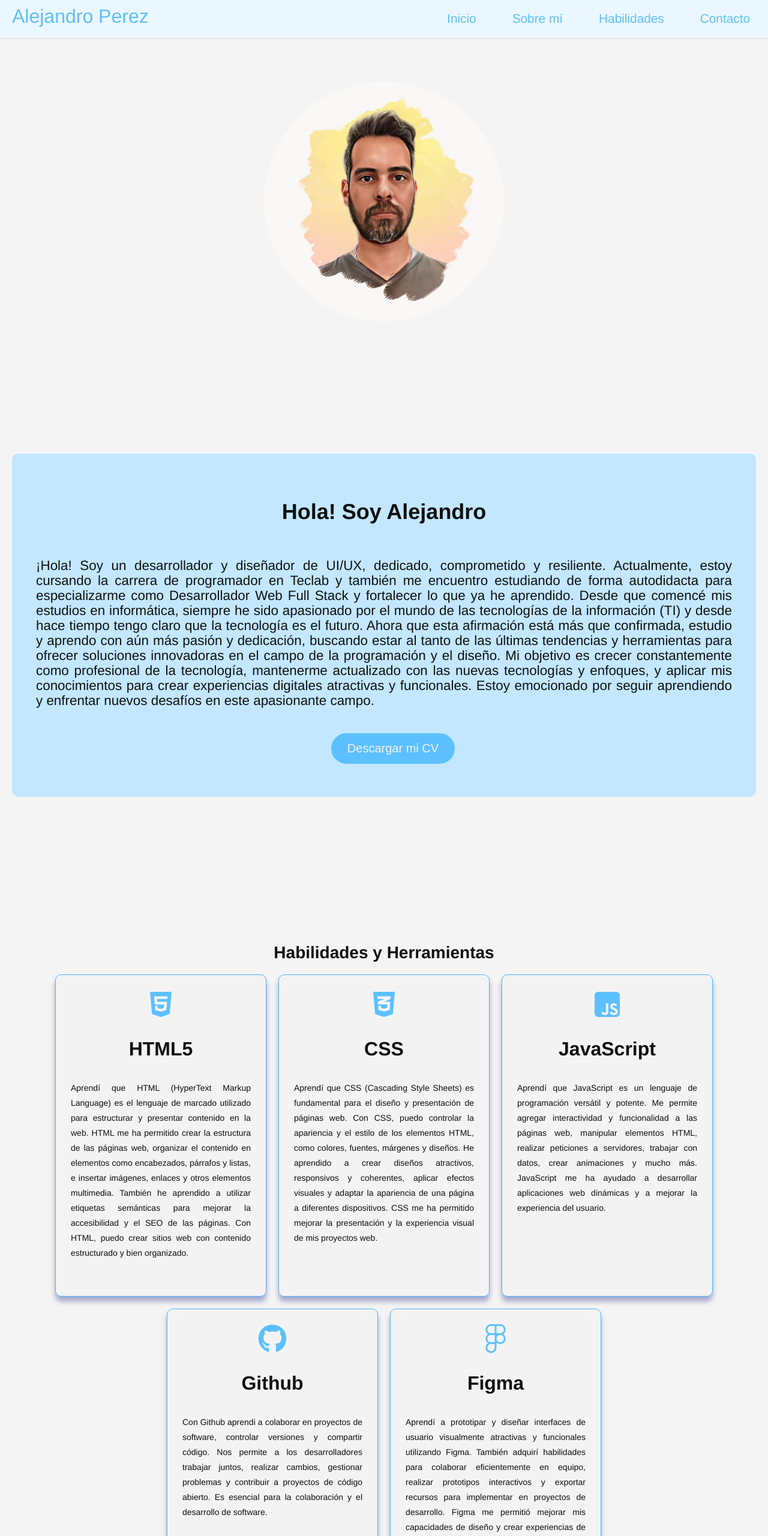
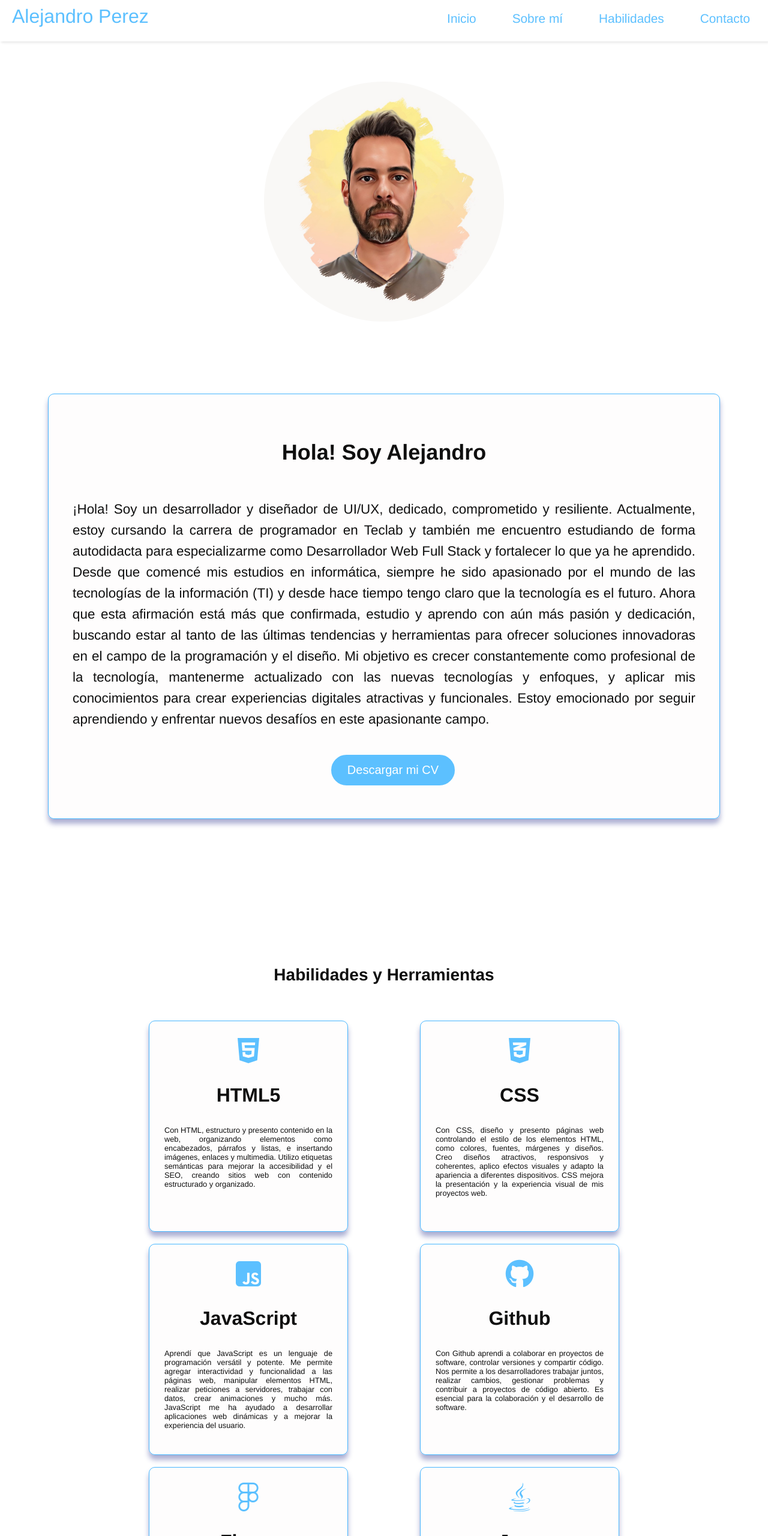
Before and after one commit to ajmpc24/proyecto-2-cod-latam, a plain HTML site: page index.html in a window 1280 px wide. Shown: the top 2560 px of the page at 60% size. Drawn offline with Linux system fonts and the light colour scheme.

Commit message:
terminado proyecto 2

```diff
--- a/css/styles.css
+++ b/css/styles.css
@@ -1,7 +1,7 @@
 body {
     margin: 0;
     font-family: Helvetica, sans-serif;
-    background-color: #f4f4f4;
+    /* background-color: #f4f4f4; */
 }
 
 h1 {
@@ -10,12 +10,13 @@ h1 {
 
 h2 {
     font-size: 28px;
+    padding-bottom: 40px;
 }
 
 p {
     font-size: 1.4rem;
     font-weight: 500;
-    line-height: 25px;
+    line-height: 35px;
     padding: 20px 0 20px 0;
     text-align: justify;
 }
@@ -27,13 +28,22 @@ a {
 
 /* header */
 .header {
-    background-color: #EBF7FF;
-    box-shadow: 1px 1px 4px 0 rgba(0, 0, 0, .1);
     position: fixed;
     width: 100%;
+    height: 70px;
     z-index: 3;
     top: -1px;
+    background-color: #ffffff;
+    box-shadow: 2px 2px 4px 0 rgba(0, 0, 0, .1);
 }
+
+.header a {
+    display: flex;
+    top: 700px;
+    align-items: center;
+    justify-content: center;
+}
+
 
 /* Imagen central de la web */
 .image-web img {
@@ -48,7 +58,7 @@ a {
     border: 2px solid #5CC0FF;
     padding: 12px 25px;
     border-radius: 30px;
-    color: #f1f1f1;
+    color: #ffffff;
     background: #5CC0FF;
     margin-left: 30px;
     margin-bottom: 15px;
@@ -59,14 +69,20 @@ a {
 
 .button:hover {
     color: #5CC0FF;
-    background: #f1f1f1;
+    background: #ffffff;
 }
 
 /* Centrado de todos los contenedores */
 .section-1,
 .section-2,
 .image-web,
-.social-networks {
+.social-networks-div {
+    display: flex;
+    justify-content: center;
+    text-align: center;
+}
+
+.social-networks h2 {
     display: flex;
     justify-content: center;
     text-align: center;
@@ -74,23 +90,25 @@ a {
 
 /* Sobre mi / habilidades */
 .section-1,
-.section-2 {
+.section-2,
+.social-networks {
     color: #0f0f0f;
-    margin: 180px 20px 0 20px;
+    margin: 180px 40px 0 40px;
     padding: 40px;
-    border-radius: 10px;
     min-width: auto;
+
 }
 
 /* BG color Sobre mi  */
 .section-1 {
-    background-color: #C2E7FF;
+    margin: 80px;
+    border: 1px solid #47B6FF;
+    border-radius: 10px;
+    background: rgba(245, 242, 242, 0.15);
+    box-shadow: 0 8px 8px 0 rgba(31, 38, 135, 0.37);
+    backdrop-filter: blur(8px);
 }
 
-/* NG color habilidades */
-.section-2 {
-    /* background-color: #99D6FF; */
-}
 
 .section-2 {
     text-align: center;
@@ -108,16 +126,16 @@ a {
 }
 
 .card {
-    width: 300px;
+    width: 280px;
+    height: 300px;
     padding: 25px;
+    margin: 0 50px;
     border: 1px solid #47B6FF;
     border-radius: 10px;
     background: rgba(245, 242, 242, 0.15);
     box-shadow: 0 8px 8px 0 rgba(31, 38, 135, 0.37);
     backdrop-filter: blur(8px);
 }
-
-
 
 .card h3 {
     display: flex;
@@ -127,13 +145,12 @@ a {
 }
 
 .card p {
-    font-size: 14px;
+    font-size: 0.8rem;
     text-align: justify;
-
+    line-height: 15px;
 }
 
 .card i {
-
     color: #5CC0FF;
     display: flex;
     justify-content: center;
@@ -141,12 +158,17 @@ a {
 }
 
 /* Social links */
-.social-networks {
+.social-networks-div {
+    border: 1px solid #47B6FF;
+    border-radius: 10px;
+    background: rgba(245, 242, 242, 0.15);
+    box-shadow: 0 8px 8px 0 rgba(31, 38, 135, 0.37);
+    backdrop-filter: blur(8px);
     width: auto;
     display: flex;
     justify-content: space-around;
     padding: 120px 0 90px 0;
-    margin: 10px;
+    margin: 40px;
 }
 
 /* Imagenes Social links */
@@ -163,7 +185,6 @@ a {
 /* Footer */
 footer {
     height: 125px;
-    /* bottom: -1500px; */
     width: auto;
     background-color: #47B6FF;
     color: #fbfbfb;
@@ -172,7 +193,7 @@ footer {
 
 /* Parrafo footer */
 footer .footer {
-    font-size: 2rem;
+    font-size: 1.2rem;
     height: 90px;
     display: flex;
     justify-content: center;
--- a/index.html
+++ b/index.html
@@ -45,7 +45,7 @@
                     alt="profile picture">
             </figure>
             <!-- Section #1 (Title & Intro) -->
-            <section class="section-1" id=sobreMi>
+                <section class="section-1" id=sobreMi>
                 <article class="article-1">
                     <!-- Title -->
                     <h1>Hola! Soy Alejandro</h1>
@@ -81,23 +81,21 @@
                             <div class="card">
                                 <i class="fa-brands fa-html5"></i>
                                 <h3> HTML5 </h3>
-                                <p> Aprendí que HTML (HyperText Markup Language) es el lenguaje de marcado utilizado para estructurar
-                                    y presentar contenido en la web. HTML me ha permitido crear la estructura de las páginas web,
-                                    organizar el contenido en elementos como encabezados, párrafos y listas, e insertar imágenes,
-                                     enlaces y otros elementos multimedia.
-                                     También he aprendido a utilizar etiquetas semánticas para mejorar la accesibilidad
-                                     y el SEO de las páginas. Con HTML, puedo crear sitios web con contenido estructurado y bien organizado.
+                                <p> Con HTML, estructuro y presento contenido en la web,
+                                    organizando elementos como encabezados, párrafos y listas,
+                                    e insertando imágenes, enlaces y multimedia.
+                                    Utilizo etiquetas semánticas para mejorar la accesibilidad y el SEO,
+                                    creando sitios web con contenido estructurado y organizado.
                                 </p>
                             </div>
 
                             <div class="card">
                                  <i class="fa-brands fa-css3-alt"></i>
                                 <h3> CSS </h3>
-                                <p> Aprendí que CSS (Cascading Style Sheets) es fundamental para el diseño y presentación de páginas web.
-                                    Con CSS, puedo controlar la apariencia y el estilo de los elementos HTML, como colores, fuentes, márgenes y diseños.
-                                    He aprendido a crear diseños atractivos, responsivos y coherentes, aplicar efectos visuales
-                                    y adaptar la apariencia de una página a diferentes dispositivos.
-                                    CSS me ha permitido mejorar la presentación y la experiencia visual de mis proyectos web.
+                                <p> Con CSS, diseño y presento páginas web controlando el estilo de los elementos HTML,
+                                    como colores, fuentes, márgenes y diseños. Creo diseños atractivos,
+                                    responsivos y coherentes, aplico efectos visuales y adapto la apariencia a diferentes dispositivos.
+                                     CSS mejora la presentación y la experiencia visual de mis proyectos web.
                                 </p>
                             </div>
 
@@ -132,7 +130,16 @@
                                 </p>
                               </div>
 
-                            </div>
+                               <div class="card">
+                                <i class="fa-brands fa-java"></i>
+                                <h3> Java </h3>
+                                <p> Con Java aprendí la programación orientada a objetos,
+                                    la portabilidad del código y el desarrollo de aplicaciones web, empresariales y móviles.
+                                     También adquirí conocimientos sobre concurrencia y eficiencia en el uso de recursos.
+                                     En resumen, Java me brindó una base sólida y abrió oportunidades en el desarrollo de software.
+                                </p>
+                              </div>
+                                </div>
                         </div>
                     </section>
 
@@ -140,6 +147,9 @@
             </section>
             <!-- Social networks -->
             <section class="social-networks" id="contacto">
+
+                <h2> Contacto </h2>
+                <div class="social-networks-div">
                 <!-- email -->
                 <a title="email"
                     href="https://www.google.com/intl/es-419/gmail/about/"
@@ -157,11 +167,12 @@
                     target="_blank">
                     <img src="img/linkedin.png" alt="linkedin" />
                 </a>
+                </divcl>
             </section>
         </main>
         <!-- Footer -->
         <footer>
-            <p class="footer">Codigo Latam</p>
+            <p class="footer">&copy; 2023 - Alejandro Pérez.</p>
         </footer>
     </body>
 </html>
```
